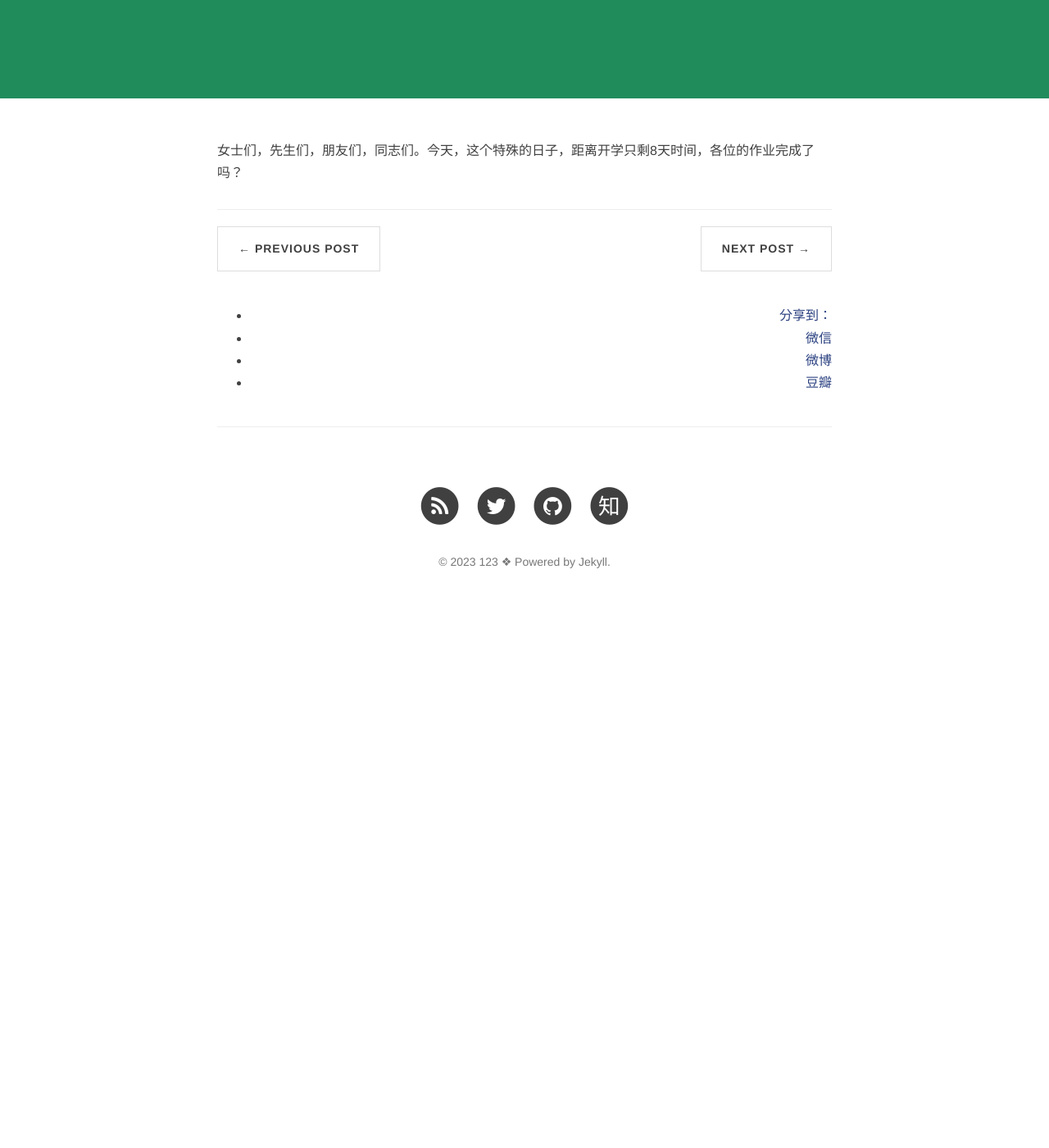
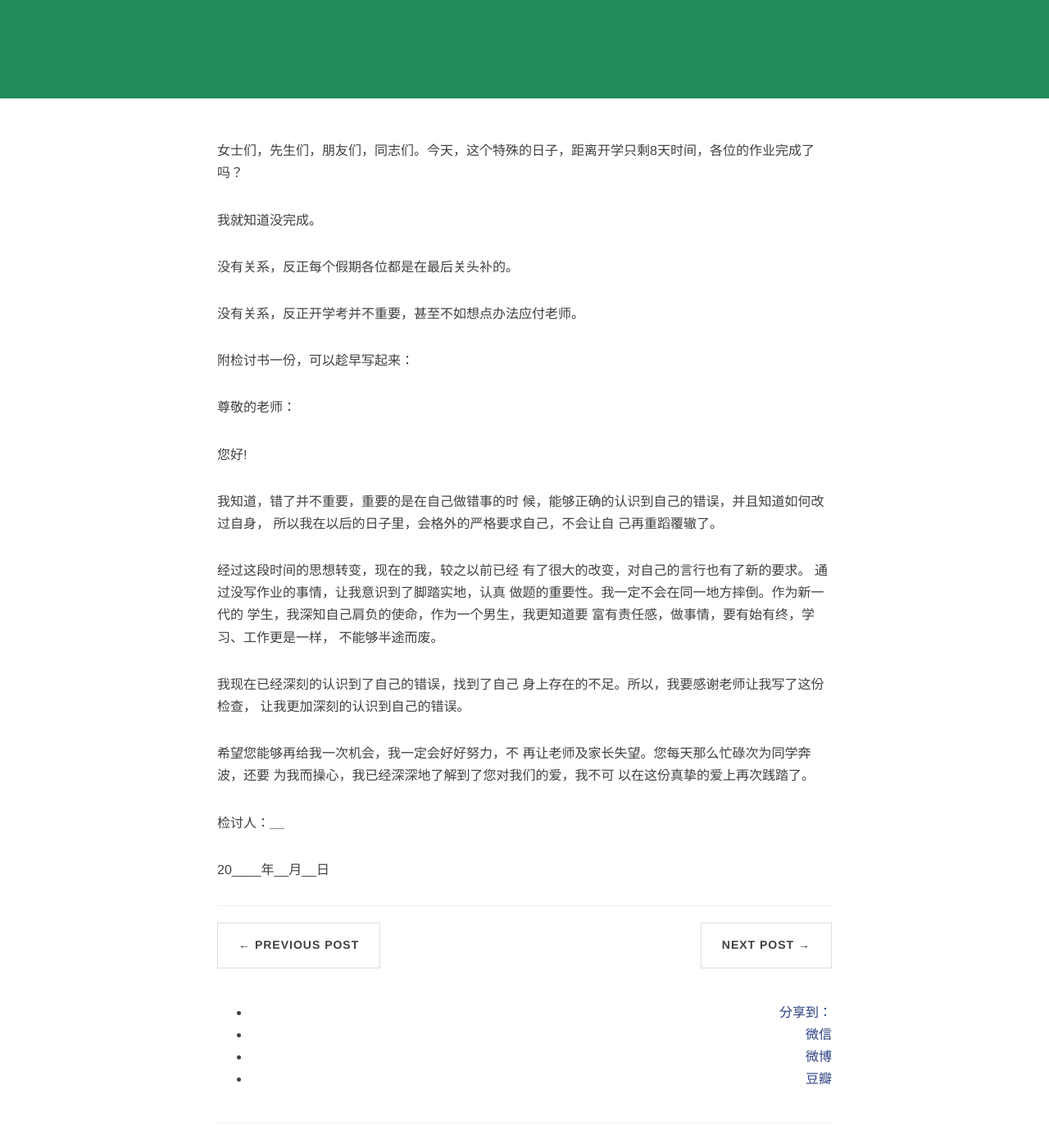
Before and after one commit to ovule-seed/ovule-seed.github.io, a Jekyll site: the page built from _posts/2023-01-31-h8.md, in a window 1280 px wide and 1400 px high, scrolled down 314 px. Shown: the whole window at 82% size. Built offline with Jekyll 4.4.1, drawn with Linux system fonts in a browser that asks for light colours; nearby versions of some CDN libraries; comment, search, counter and statistics services are not loaded; before the commit the page ends 1077 px from its top, so only the background shows below that.

Commit message:
Update 2023-01-31-h8.md

```diff
--- a/_posts/2023-01-31-h8.md
+++ b/_posts/2023-01-31-h8.md
@@ -7,3 +7,41 @@ tags: [亲切]
 description:
 ---
 女士们，先生们，朋友们，同志们。今天，这个特殊的日子，距离开学只剩8天时间，各位的作业完成了吗？
+
+我就知道没完成。
+
+没有关系，反正每个假期各位都是在最后关头补的。
+
+没有关系，反正开学考并不重要，甚至不如想点办法应付老师。
+
+附检讨书一份，可以趁早写起来：
+
+尊敬的老师：
+
+您好!
+
+我知道，错了并不重要，重要的是在自己做错事的时
+候，能够正确的认识到自己的错误，并且知道如何改过自身，
+所以我在以后的日子里，会格外的严格要求自己，不会让自
+己再重蹈覆辙了。
+
+经过这段时间的思想转变，现在的我，较之以前已经
+有了很大的改变，对自己的言行也有了新的要求。
+通过没写作业的事情，让我意识到了脚踏实地，认真
+做题的重要性。我一定不会在同一地方摔倒。作为新一代的
+学生，我深知自己肩负的使命，作为一个男生，我更知道要
+富有责任感，做事情，要有始有终，学习、工作更是一样，
+不能够半途而废。
+
+我现在已经深刻的认识到了自己的错误，找到了自己
+身上存在的不足。所以，我要感谢老师让我写了这份检查，
+让我更加深刻的认识到自己的错误。
+
+希望您能够再给我一次机会，我一定会好好努力，不
+再让老师及家长失望。您每天那么忙碌次为同学奔波，还要
+为我而操心，我已经深深地了解到了您对我们的爱，我不可
+以在这份真挚的爱上再次践踏了。
+
+检讨人：______
+
+20____年__月__日
```
